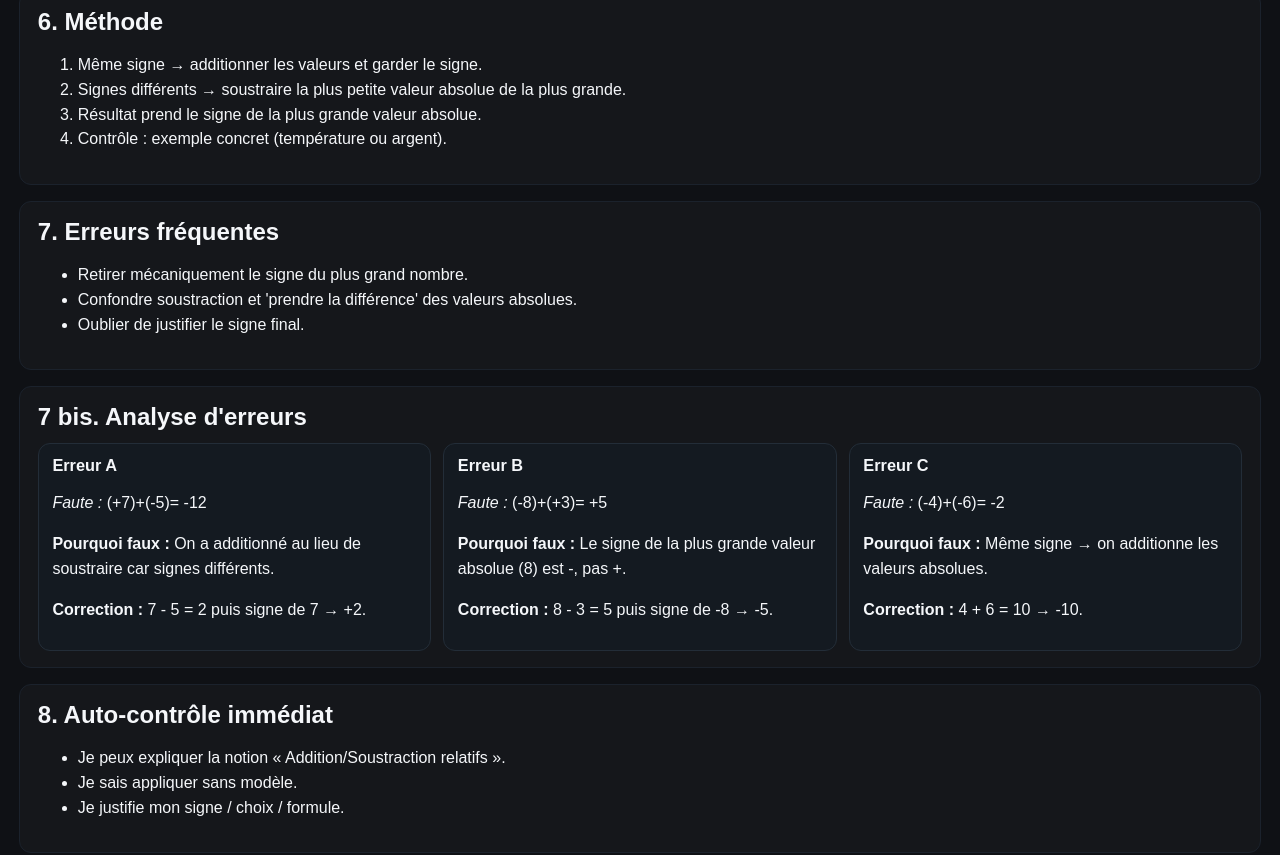
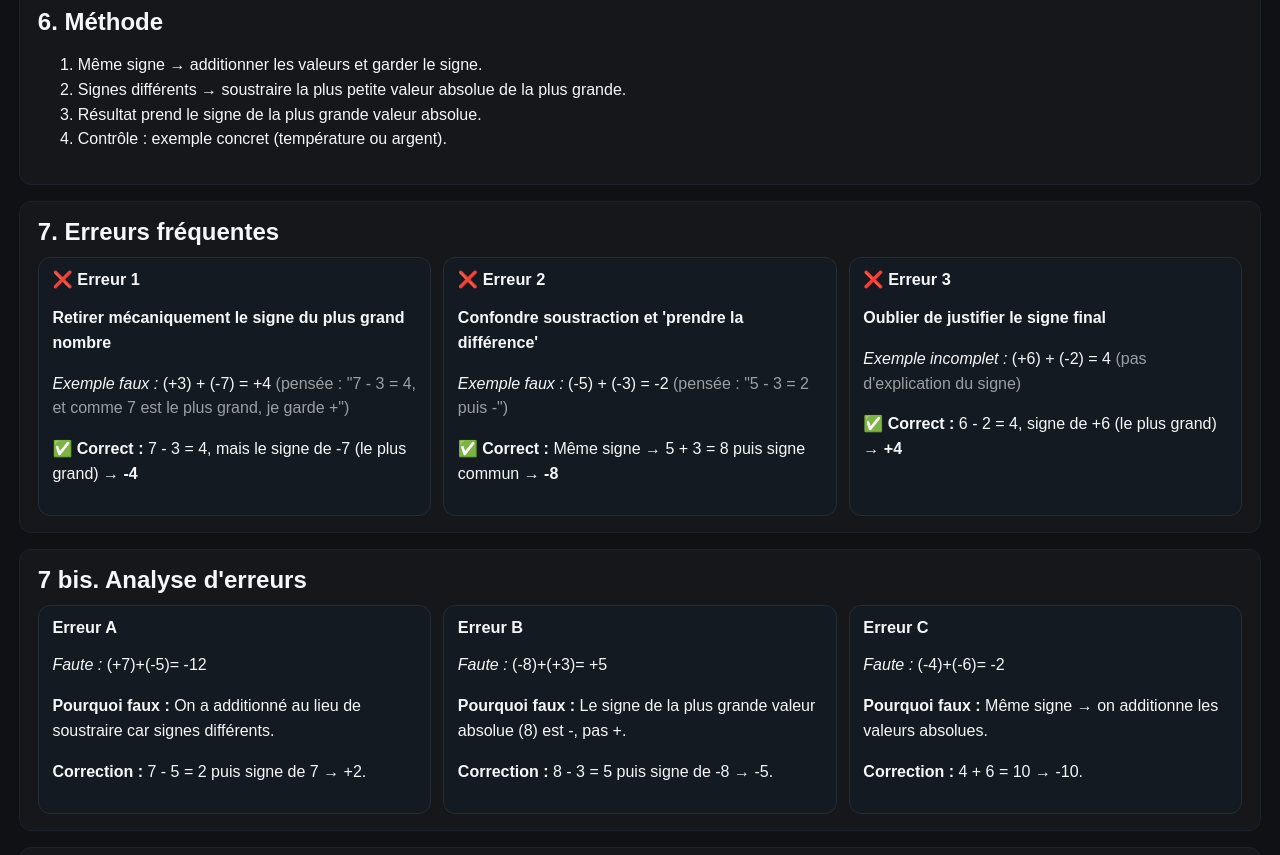
Before and after one commit to geo92fr-dev/Learning, a plain HTML site: page College_4ieme_Maths/01_Nombres_relatifs/cours/cours_principal.html in a window 1280 px wide. Shown: the part 1863-2718 px from the top of the page. Drawn offline with Linux system fonts and the light colour scheme.

Commit message:
feat(math-01): ajout illustrations concrètes pour erreurs fréquentes avec exemples détaillés

```diff
--- a/College_4ieme_Maths/01_Nombres_relatifs/cours/cours_principal.html
+++ b/College_4ieme_Maths/01_Nombres_relatifs/cours/cours_principal.html
@@ -138,7 +138,28 @@ function toggleSolution(id){const el=document.getElementById(id);if(!el)return;e
  <p class='notice'>Les nombres colorés (-8, -3, 0, +4, +7) sont les points clés pour comprendre l'ordre et les calculs.</p>
 </section>
 <section><h2>6. Méthode</h2><ol><li>Même signe → additionner les valeurs et garder le signe.</li><li>Signes différents → soustraire la plus petite valeur absolue de la plus grande.</li><li>Résultat prend le signe de la plus grande valeur absolue.</li><li>Contrôle : exemple concret (température ou argent).</li></ol></section>
-<section><h2>7. Erreurs fréquentes</h2><ul><li>Retirer mécaniquement le signe du plus grand nombre.</li><li>Confondre soustraction et 'prendre la différence' des valeurs absolues.</li><li>Oublier de justifier le signe final.</li></ul></section>
+<section><h2>7. Erreurs fréquentes</h2>
+ <div class='grid-auto'>
+  <div class='card'>
+   <h3>❌ Erreur 1</h3>
+   <p><strong>Retirer mécaniquement le signe du plus grand nombre</strong></p>
+   <p><em>Exemple faux :</em> (+3) + (-7) = +4 <span class='text-fade'>(pensée : "7 - 3 = 4, et comme 7 est le plus grand, je garde +")</span></p>
+   <p><strong>✅ Correct :</strong> 7 - 3 = 4, mais le signe de -7 (le plus grand) → <strong>-4</strong></p>
+  </div>
+  <div class='card'>
+   <h3>❌ Erreur 2</h3>
+   <p><strong>Confondre soustraction et 'prendre la différence'</strong></p>
+   <p><em>Exemple faux :</em> (-5) + (-3) = -2 <span class='text-fade'>(pensée : "5 - 3 = 2 puis -")</span></p>
+   <p><strong>✅ Correct :</strong> Même signe → 5 + 3 = 8 puis signe commun → <strong>-8</strong></p>
+  </div>
+  <div class='card'>
+   <h3>❌ Erreur 3</h3>
+   <p><strong>Oublier de justifier le signe final</strong></p>
+   <p><em>Exemple incomplet :</em> (+6) + (-2) = 4 <span class='text-fade'>(pas d'explication du signe)</span></p>
+   <p><strong>✅ Correct :</strong> 6 - 2 = 4, signe de +6 (le plus grand) → <strong>+4</strong></p>
+  </div>
+ </div>
+</section>
 <section><h2>7 bis. Analyse d'erreurs</h2>
  <div class='grid-auto'>
   <div class='card'>
```
